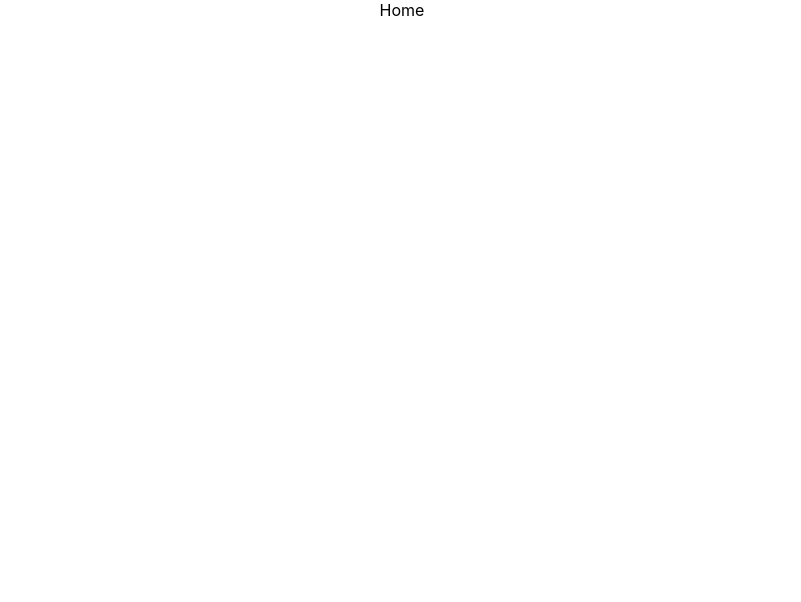
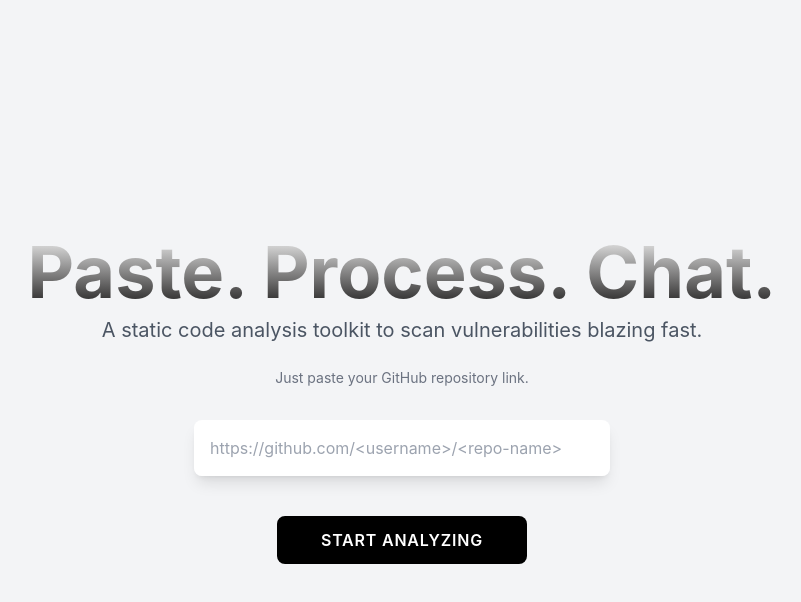
Before and after one commit to Sarrveshhh/MumbaiHacksWinter2, a React (Create React App) app in the folder client/: page / in a window 1280 px wide. Shown: the top 602 px of the page, without its empty margins (238-1039 px from the left). Built offline with nearby package versions, Linux system fonts and the light colour scheme.

Commit message:
Home page updated

```diff
--- a/client/package.json
+++ b/client/package.json
@@ -35,5 +35,8 @@
       "last 1 firefox version",
       "last 1 safari version"
     ]
+  },
+  "devDependencies": {
+    "tailwindcss": "^3.3.6"
   }
 }
--- a/client/src/App.css
+++ b/client/src/App.css
@@ -28,6 +28,13 @@
   color: #61dafb;
 }
 
+.headline {
+  font-size: 72px;
+  background: -webkit-linear-gradient(#eee, rgb(31, 30, 30));
+  -webkit-background-clip: text;
+  -webkit-text-fill-color: transparent;
+}
+
 @keyframes App-logo-spin {
   from {
     transform: rotate(0deg);
--- a/client/src/Components/Home.jsx
+++ b/client/src/Components/Home.jsx
@@ -1,7 +1,29 @@
-import React from 'react'
+import React from 'react';
 
 export default function Home() {
   return (
-    <div>Home</div>
-  )
+    <>
+      <div className="bg-gray-100 h-screen flex flex-col items-center justify-center p-4">
+        <h1 className="headline text-8xl font-bold text-gray-800 mb-2">
+          Paste. Process. Chat.
+        </h1>
+        <p className="text-xl text-gray-600 mb-6">
+          A static code analysis toolkit to scan vulnerabilities blazing fast.
+        </p>
+        <p className="text-sm text-gray-500 mb-8">
+          Just paste your GitHub repository link.
+        </p>
+        <div className="w-1/3  shadow-lg rounded-lg">
+          <input
+            type="text"
+            placeholder="https://github.com/<username>/<repo-name>"
+            className=" p-4 w-full bg-white rounded-lg focus:outline-none"
+          />
+        </div>
+        <button className="w-1/5 py-3 mt-10 bg-black text-white uppercase tracking-wider font-semibold rounded-lg hover:bg-gray-800 transition-colors duration-200 mt-1">
+          Start Analyzing
+        </button>
+      </div>
+    </>
+  );
 }
--- a/client/src/index.css
+++ b/client/src/index.css
@@ -1,3 +1,7 @@
+@tailwind base;
+@tailwind components;
+@tailwind utilities;
+
 body {
   margin: 0;
   font-family: -apple-system, BlinkMacSystemFont, 'Segoe UI', 'Roboto', 'Oxygen',
--- /dev/null
+++ b/client/tailwind.config.js
@@ -0,0 +1,10 @@
+/** @type {import('tailwindcss').Config} */
+module.exports = {
+  content: [
+    "./src/**/*.{js,jsx,ts,tsx}",
+  ],
+  theme: {
+    extend: {},
+  },
+  plugins: [],
+}
```
Also changed, not shown: 1 other file (tests, documents, lock files or other folders).
